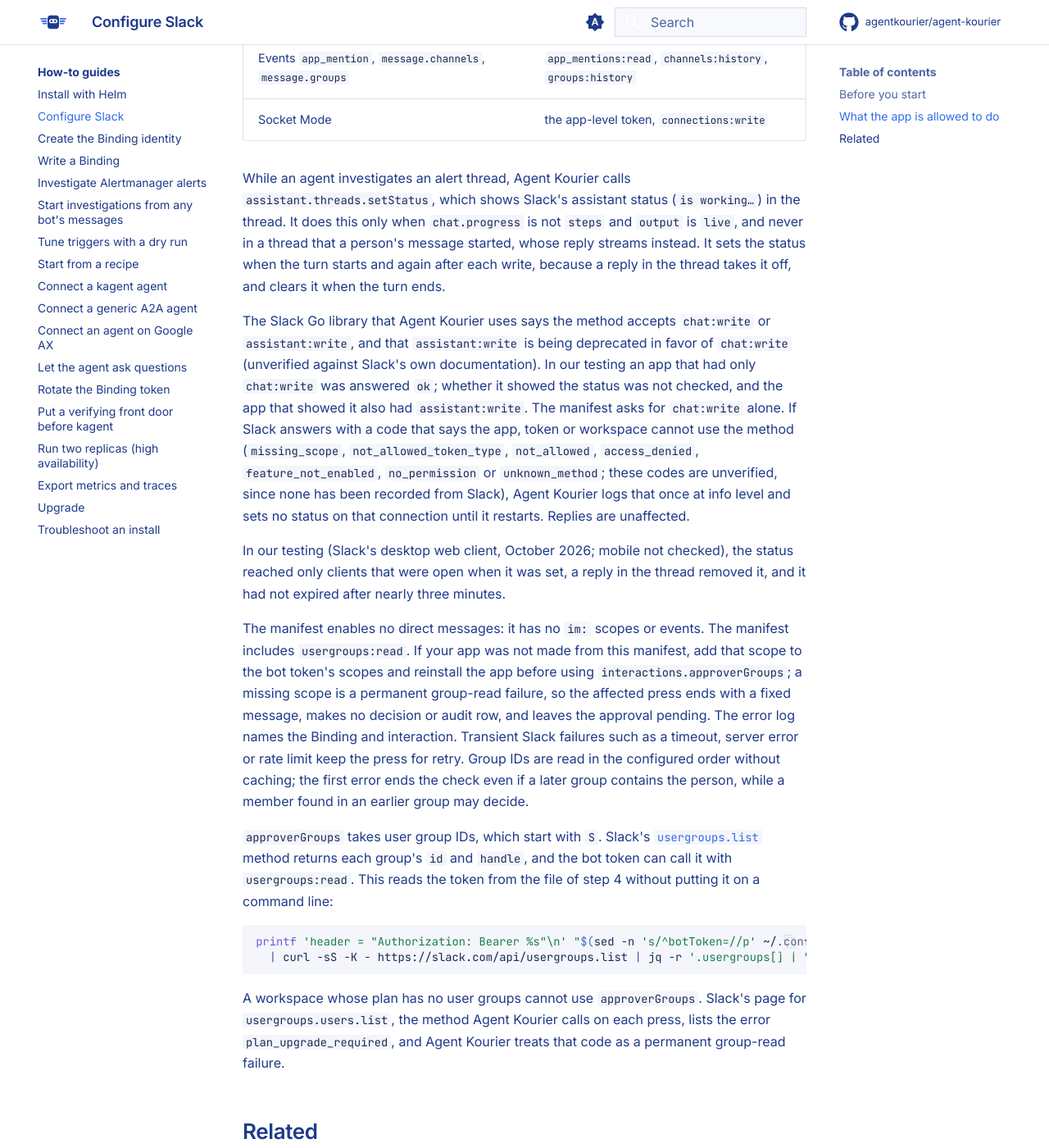
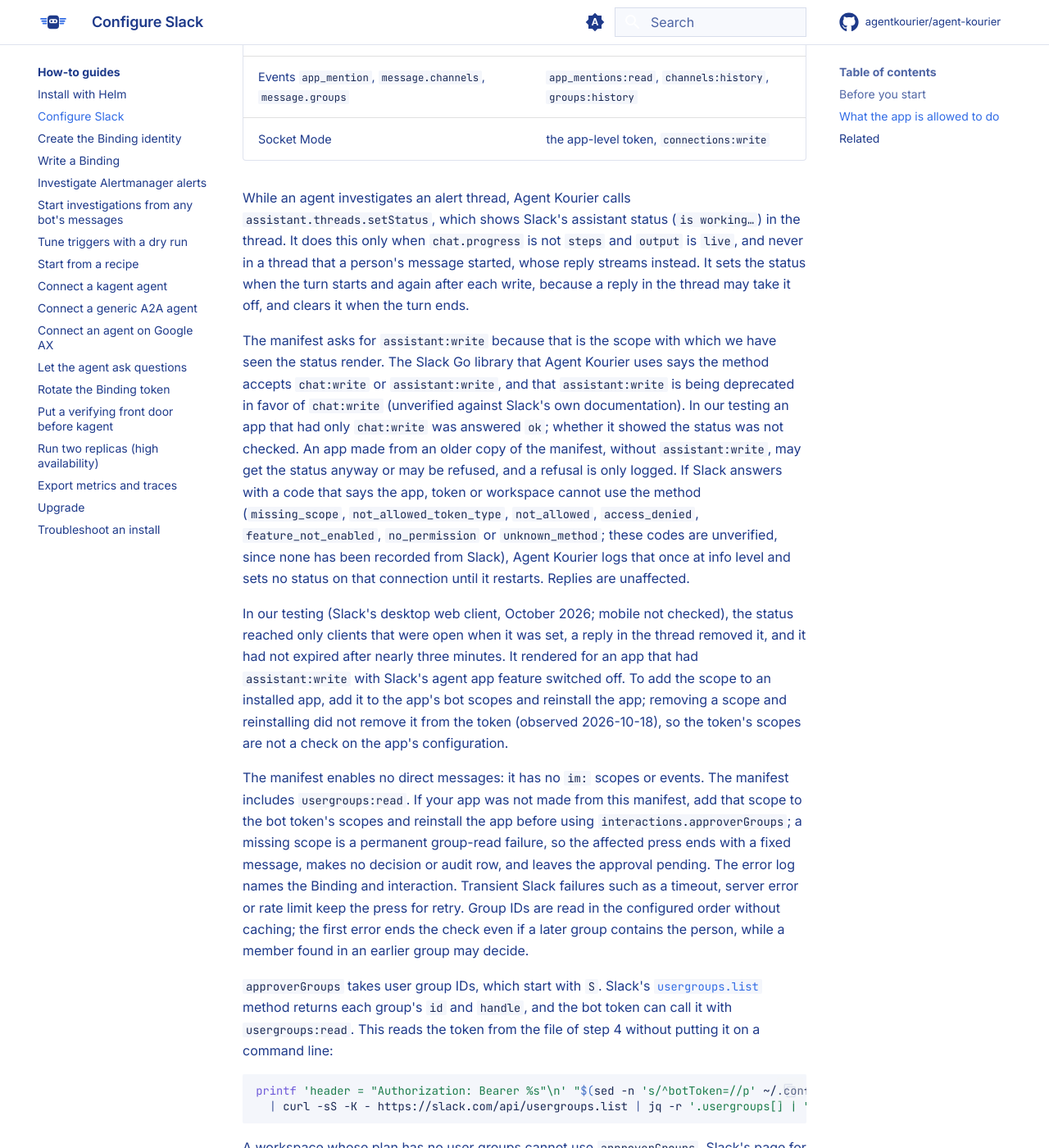
Before and after one commit to agentkourier/agent-kourier, an MkDocs documentation site: the page built from docs/how-to/configure-slack.md, in a window 1280 px wide and 1400 px high, scrolled down 3885 px. Shown: the whole window at 82% size. Built offline with MkDocs 1.6.1 and Material for MkDocs 9.7.7, drawn with Linux system fonts in a browser that asks for light colours; comment, search, counter and statistics services are not loaded; some of the changed text lies outside the part shown.

Commit message:
docs: ask for assistant:write again for the assistant status, and say what is known of the scope
Related: #48

```diff
--- a/docs/how-to/configure-slack.md
+++ b/docs/how-to/configure-slack.md
@@ -129,7 +129,7 @@
 | `chat.postMessage`, `chat.update`, `chat.postEphemeral` | `chat:write` |
 | `chat.startStream`, `chat.appendStream`, `chat.stopStream` | `chat:write` |
 | `reactions.add`, `reactions.remove` | `reactions:write` |
-| `assistant.threads.setStatus` | `chat:write` (unverified; see below) |
+| `assistant.threads.setStatus` | `assistant:write` (`chat:write` may also do; see below) |
 | `conversations.history`, `conversations.replies` | `channels:history`, `groups:history` |
 | `conversations.members` | `channels:read`, `groups:read` |
 | `usergroups.users.list` | `usergroups:read` when a Binding sets `interactions.approverGroups` |
@@ -139,19 +139,23 @@
 While an agent investigates an alert thread, Agent Kourier calls `assistant.threads.setStatus`, which shows Slack's assistant
 status (`is working…`) in the thread. It does this only when `chat.progress` is not `steps` and `output` is `live`, and
 never in a thread that a person's message started, whose reply streams instead. It sets the status when the turn starts and
-again after each write, because a reply in the thread takes it off, and clears it when the turn ends.
+again after each write, because a reply in the thread may take it off, and clears it when the turn ends.
 
-The Slack Go library that Agent Kourier uses says the method accepts `chat:write` or `assistant:write`, and that
-`assistant:write` is being deprecated in favor of `chat:write` (unverified against Slack's own documentation). In our
-testing an app that had only `chat:write` was answered `ok`; whether it showed the status was not checked, and the app that
-showed it also had `assistant:write`. The manifest asks for `chat:write` alone. If Slack answers with a code that says the app,
+The manifest asks for `assistant:write` because that is the scope with which we have seen the status render. The Slack Go
+library that Agent Kourier uses says the method accepts `chat:write` or `assistant:write`, and that `assistant:write` is
+being deprecated in favor of `chat:write` (unverified against Slack's own documentation). In our testing an app that had
+only `chat:write` was answered `ok`; whether it showed the status was not checked. An app made from an older copy of the
+manifest, without `assistant:write`, may get the status anyway or may be refused, and a refusal is only logged. If Slack answers with a code that says the app,
 token or workspace cannot use the method (`missing_scope`, `not_allowed_token_type`, `not_allowed`, `access_denied`,
 `feature_not_enabled`, `no_permission` or `unknown_method`; these codes are unverified, since none has been recorded from
 Slack), Agent Kourier logs that once at info level and sets no status on that connection until it restarts. Replies are
 unaffected.
 
 In our testing (Slack's desktop web client, October 2026; mobile not checked), the status reached only clients that were open
-when it was set, a reply in the thread removed it, and it had not expired after nearly three minutes.
+when it was set, a reply in the thread removed it, and it had not expired after nearly three minutes. It rendered for an app
+that had `assistant:write` with Slack's agent app feature switched off. To add the scope to an installed app, add it to the app's
+bot scopes and reinstall the app; removing a scope and reinstalling did not remove it from the token (observed 2026-10-18),
+so the token's scopes are not a check on the app's configuration.
 
 The manifest enables no direct messages: it has no `im:` scopes or events. The manifest includes `usergroups:read`. If
 your app was not made from this manifest, add that scope to the bot token's scopes and reinstall the app before using
```
Also changed, not shown: docs/explanation/threads-and-sessions.md (+4 -3 lines), docs/how-to/upgrade.md (+5 -7 lines), hack/kind/sandbox/README.md (+2 -2 lines), spec.md (+5 -3 lines), 1 other file.
